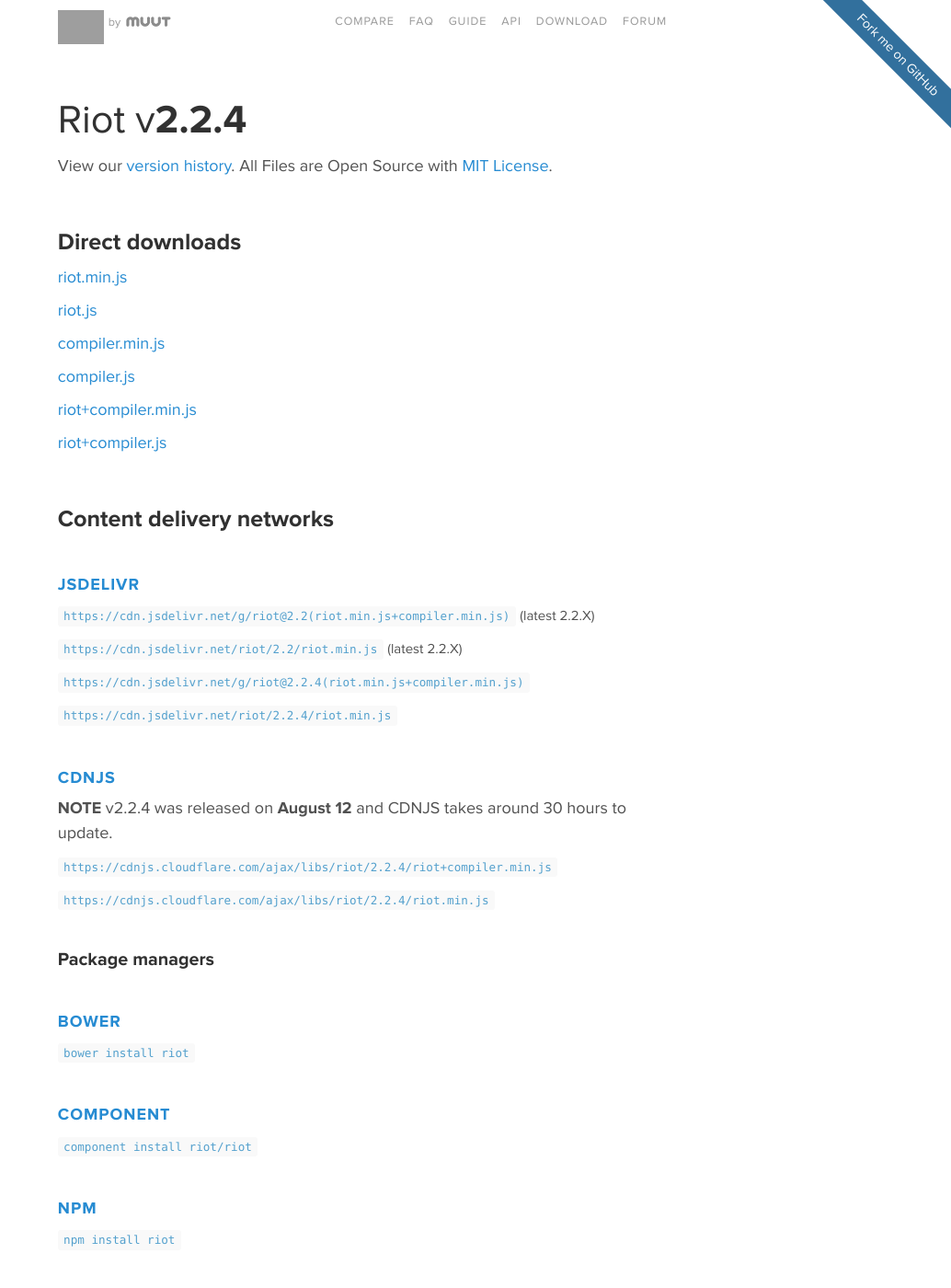
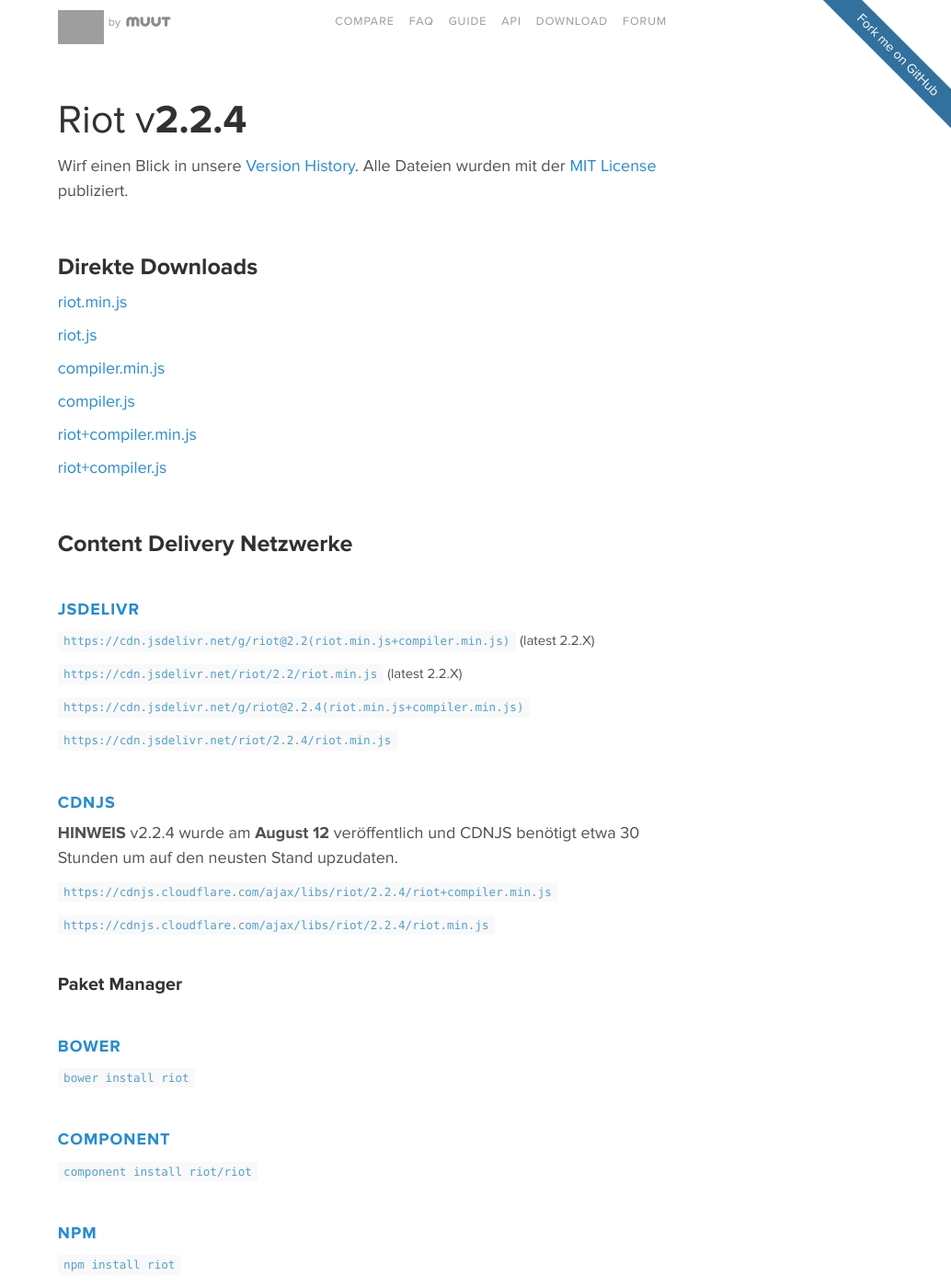
Before and after one commit to riot/riot.github.io, a Jekyll site: the page built from de/download.md, in a window 1280 px wide and 1400 px high. Shown: the whole window at 92% size, without its empty margins (246-1280 px from the left). Built offline with Jekyll 4.4.1, drawn with Linux system fonts in a browser that asks for light colours; Markdown is read by kramdown in place of the engine named in the settings; some of the changed text lies outside the part shown; grey boxes are pictures that could not be loaded.

Commit message:
download finished

```diff
--- a/de/download.md
+++ b/de/download.md
@@ -8,9 +8,9 @@
 
 # Riot v**{{ site.version }}**
 
-View our [version history](/release-notes). All Files are Open Source with [MIT License](/license/).
+Wirf einen Blick in unsere [Version History](/release-notes). Alle Dateien wurden mit der [MIT License](/license/) publiziert.
 
-## Direct downloads
+## Direkte Downloads
 
 [riot.min.js]({{ page.base }}/riot.min.js)
 
@@ -25,7 +25,7 @@
 [riot+compiler.js]({{ page.base }}/riot+compiler.js)
 
 
-## Content delivery networks
+## Content Delivery Netzwerke
 
 
 #### [jsdelivr](http://www.jsdelivr.com/#!riot)
@@ -41,7 +41,7 @@
 
 #### [cdnjs](https://cdnjs.com/libraries/riot)
 
-**NOTE** v{{ site.version }} was released on **{{ site.release_date }}** and CDNJS takes around 30 hours to update.
+**HINWEIS** v{{ site.version }} wurde am **{{ site.release_date }}** veröffentlich und CDNJS benötigt etwa 30 Stunden um auf den neusten Stand upzudaten.
 
 
 `{{ page.cdnjs }}/{{ site.version }}/riot+compiler.min.js`
@@ -49,7 +49,7 @@
 `{{ page.cdnjs }}/{{ site.version }}/riot.min.js`
 
 
-### Package managers
+### Paket Manager
 
 #### [Bower](http://bower.io/search/?q=riot.js)
 
@@ -71,9 +71,9 @@
 `git clone git@github.com:riot/riot.git`
 
 
-## Known issues
+## Bekannte Probleme
 
-- Looping table rows or cells with `each` attribute is not working on IE8 and IE9.
+- Tabellen Reihen oder Zellen mit `each` zu loopen funktioniert zur Zeit in IE8 und IE9 nicht.
 
 
 ## Logo
```
